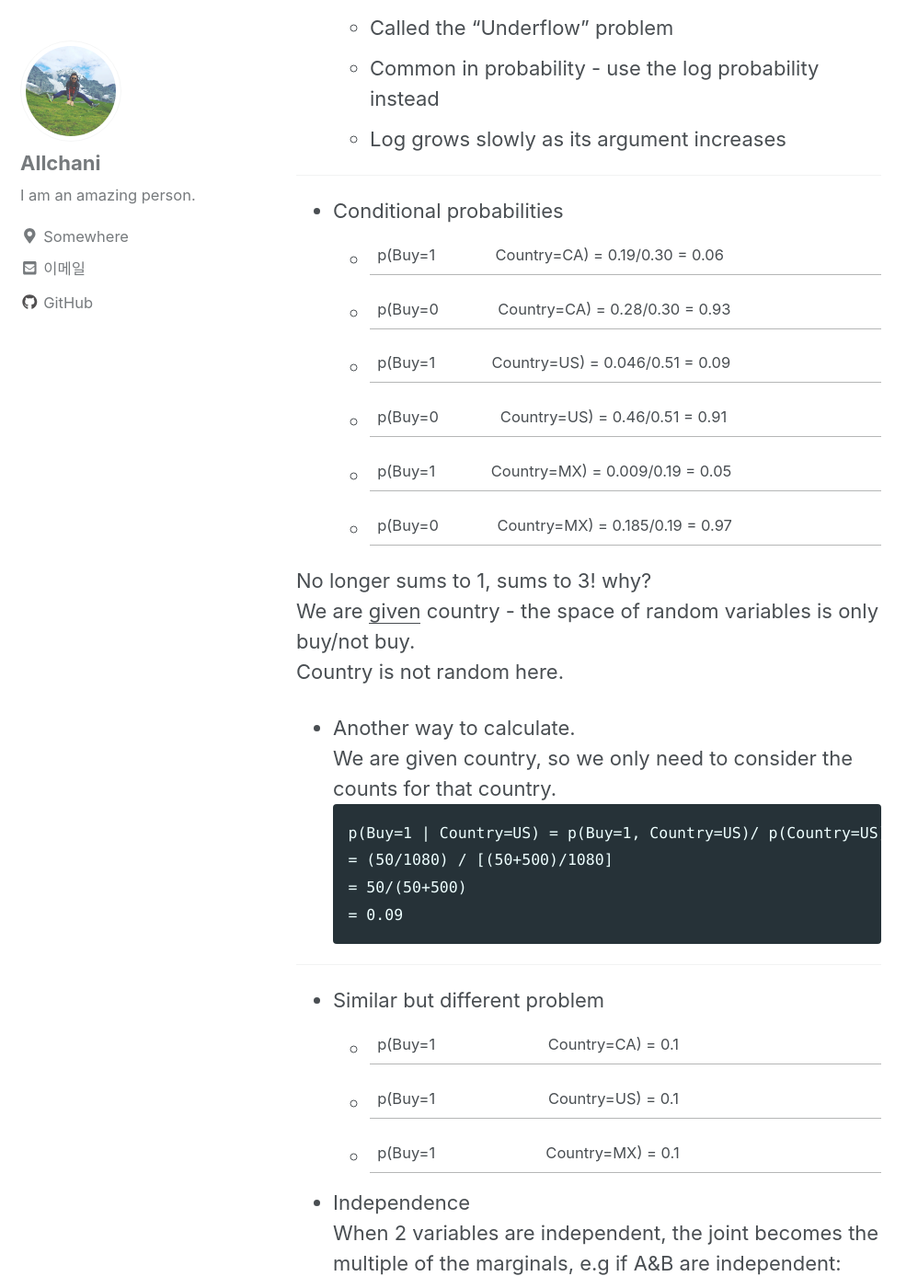
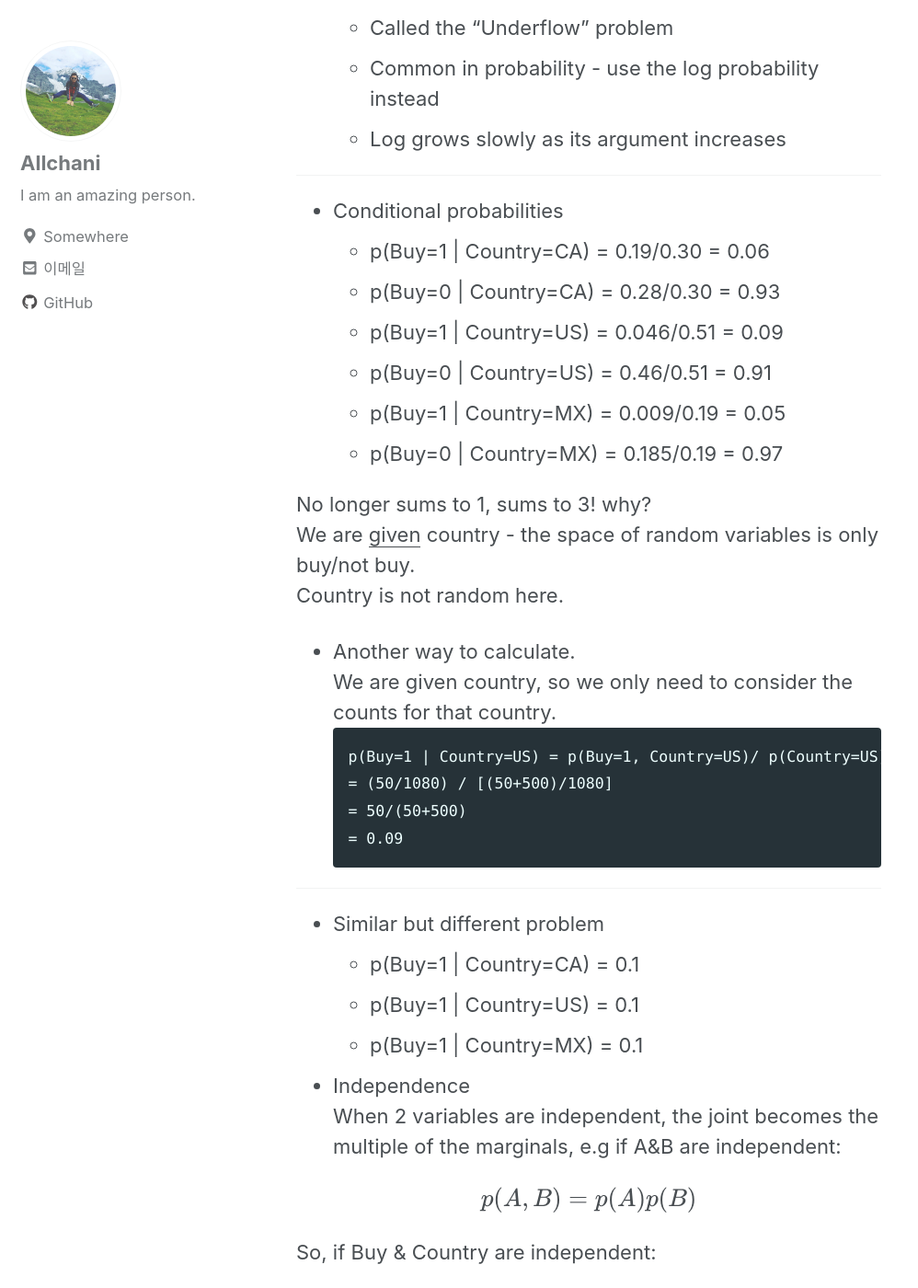
Before and after one commit to allchani/allchani_lab, a Jekyll site: the page built from docs/_lecture-note01/02. bayes-rule-reivew.md, in a window 1280 px wide and 1400 px high, scrolled down 2130 px. Shown: the whole window at 92% size, without its empty margins (0-998 px from the left). Built offline with Jekyll 4.4.1, drawn with Linux system fonts in a browser that asks for light colours; nearby versions of some CDN libraries; formulas are drawn with MathJax 3; comment, search, counter and statistics services are not loaded.

Commit message:
amend file

```diff
--- a/docs/_lecture-note01/02. bayes-rule-reivew.md
+++ b/docs/_lecture-note01/02. bayes-rule-reivew.md
@@ -57,12 +57,12 @@ Suppose we want to find p(Buy? | Country)
 
 ---
 - Conditional probabilities
-    + p(Buy=1 | Country=CA) = 0.19/0.30 = 0.06
-    + p(Buy=0 | Country=CA) = 0.28/0.30 = 0.93
-    + p(Buy=1 | Country=US) = 0.046/0.51 = 0.09
-    + p(Buy=0 | Country=US) = 0.46/0.51 = 0.91
-    + p(Buy=1 | Country=MX) = 0.009/0.19 = 0.05
-    + p(Buy=0 | Country=MX) = 0.185/0.19 = 0.97
+    + p(Buy=1 \| Country=CA) = 0.19/0.30 = 0.06
+    + p(Buy=0 \| Country=CA) = 0.28/0.30 = 0.93
+    + p(Buy=1 \| Country=US) = 0.046/0.51 = 0.09
+    + p(Buy=0 \| Country=US) = 0.46/0.51 = 0.91
+    + p(Buy=1 \| Country=MX) = 0.009/0.19 = 0.05
+    + p(Buy=0 \| Country=MX) = 0.185/0.19 = 0.97
 
 No longer sums to 1, sums to 3! why?
 We are <U>given</U> country - the space of random variables is only buy/not buy.
@@ -80,9 +80,9 @@ p(Buy=1 | Country=US) = p(Buy=1, Country=US)/ p(Country=US)
 ---
 
 - Similar but different problem
-    + p(Buy=1 | Country=CA) = 0.1
-    + p(Buy=1 | Country=US) = 0.1
-    + p(Buy=1 | Country=MX) = 0.1
+    + p(Buy=1 \| Country=CA) = 0.1
+    + p(Buy=1 \| Country=US) = 0.1
+    + p(Buy=1 \| Country=MX) = 0.1
 
 - Independence
 When 2 variables are independent, the joint becomes the multiple of the marginals, e.g if A&B are independent:
@@ -125,15 +125,21 @@ $$p(A|B)=\frac { p(B|A)p(A) }{ \int { p(B|A)p(A)dA }  } $$
 ---
 
 $$p(A|B) = p(B|A)p(A) / Z$$
+
 Can also think of the bottom term as a "normalization constant" so that the distribution sums to 1
+
 $$p(A|B)\quad \propto \quad p(B|A)p(A)$$
+
 Many times, we just want the ${ argmax }_{ A }p(A|B)$
 Z is independent of A, so:
+
 $${ argmax }_{ A }p(A|B)\quad =\quad { argmax }_{ A }p(B|A)p(A)$$
+
 
 ---
 
 - Bayes for Classification
+
 $$p(y|x) = p(x|y)p(y) / p(x)$$
 
 p(x|y) is a "generative distribution" - it tells us "what dose x look like?" given "the class is y"
```
